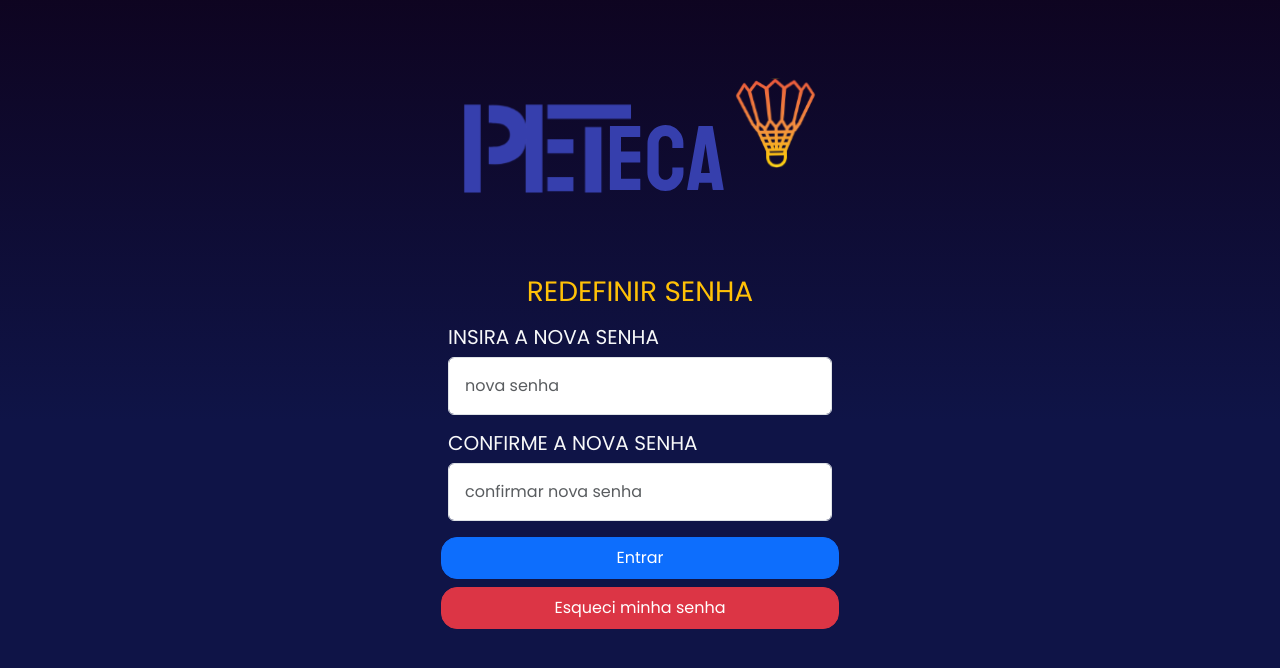
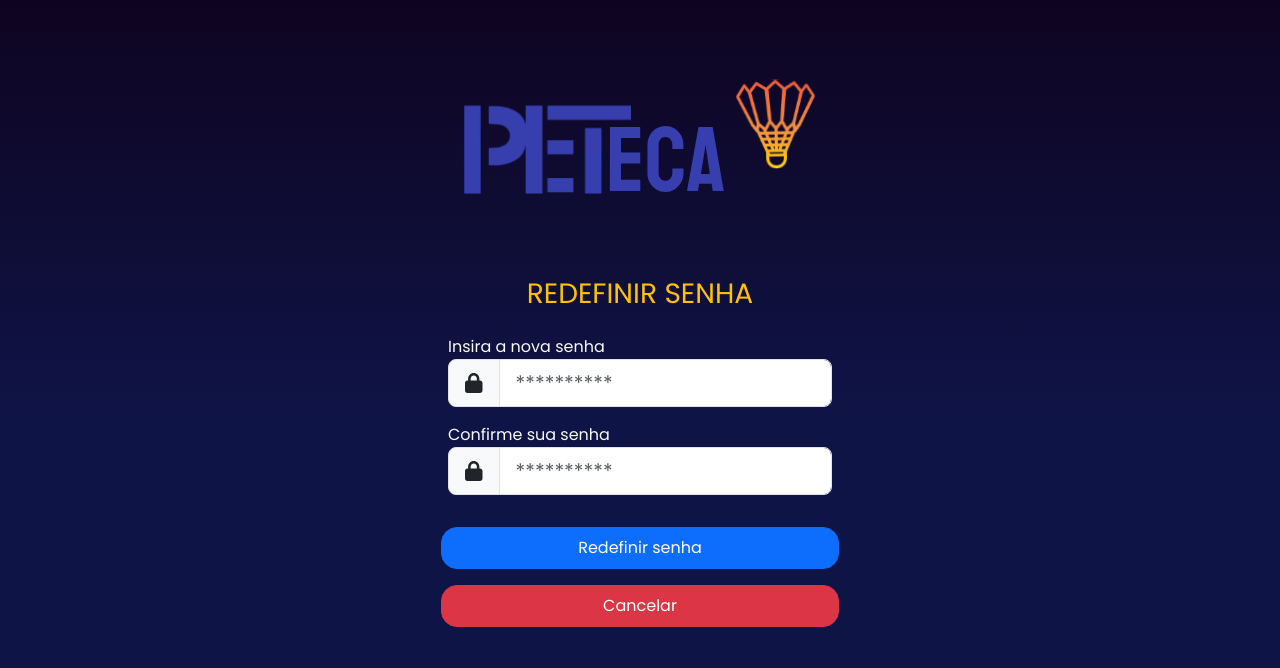
Before and after one commit to LucasWolschick/peteca, a Next.js app in the folder front/peteca-front/: page / in a window 1280 px wide. Shown: the top 668 px of the page. Built offline with nearby package versions, Linux system fonts and the light colour scheme.

Commit message:
Tela de RedefinePassword ajustada

```diff
--- a/front/peteca-front/src/app/components/templates/login/RedefinePassword.tsx
+++ b/front/peteca-front/src/app/components/templates/login/RedefinePassword.tsx
@@ -1,41 +1,40 @@
+import { faLock } from "@fortawesome/free-solid-svg-icons";
+import { FontAwesomeIcon } from "@fortawesome/react-fontawesome";
+
 export default function RedefinePassword() {
   return (
     <>
-      <div>
-        <h3 className="text-warning d-flex justify-content-center align-self-center">
+      <div className="row justify-content-center align-self-center">
+        <h3 className="text-warning text-center mb-3">
           REDEFINIR SENHA
         </h3>
-      </div>
-      <div className="row justify-content-center align-self-center">
-        <div className="col-6">
-          <div className="row justify-content-center align-self-center m-2">
-            <div className="col-8">
-              <h5 className="text-light d-flex justify-content-left">
-                INSIRA A NOVA SENHA
-              </h5>
-              <input
-                type="text"
-                placeholder="nova senha"
-                className="form-control form-control-md p-3 mb-3"
-              />
+        <div className="col-md-6 col-12">
+          <div className="row justify-content-around align-self-center m-2">
+            <div className="col-md-8 col-12">
+              <label className="text-light d-flex justify-content-left">
+                Insira a nova senha
+              </label>
+              <div className="input-group input-group-lg mb-3">
+                <span className="input-group-text"><FontAwesomeIcon icon={faLock} /></span>
+                <input type="password" className="form-control" placeholder="**********" />
+              </div>
             </div>
-            <div className="col-8">
-              <h5 className="text-light d-flex justify-content-left">
-                CONFIRME A NOVA SENHA
-              </h5>
-              <input
-                type="text"
-                placeholder="confirmar nova senha"
-                className="form-control form-control-md p-3"
-              />
+            <div className="col-md-8 col-12">
+              <label className="text-light d-flex justify-content-left">
+                Confirme sua senha
+              </label>
+              <div className="input-group input-group-lg mb-3">
+                <span className="input-group-text"><FontAwesomeIcon icon={faLock} /></span>
+                <input type="password" className="form-control" placeholder="**********" />
+              </div>
             </div>
           </div>
           <div className="row justify-content-center align-self-center m-3">
-            <button className="btn btn-primary btn-md rounded-4 p-2 mb-2 col-8">
-              Entrar
+            <button className="btn btn-primary btn-md rounded-4 p-2 col-md-8 col-12">
+              Redefinir senha
             </button>
-            <button className="btn btn-danger btn-md rounded-4 p-2 col-8">
-              Esqueci minha senha
+            <button className="btn btn-danger btn-md rounded-4 p-2 mt-3 col-md-8 col-12">
+              Cancelar
             </button>
           </div>
         </div>
```
